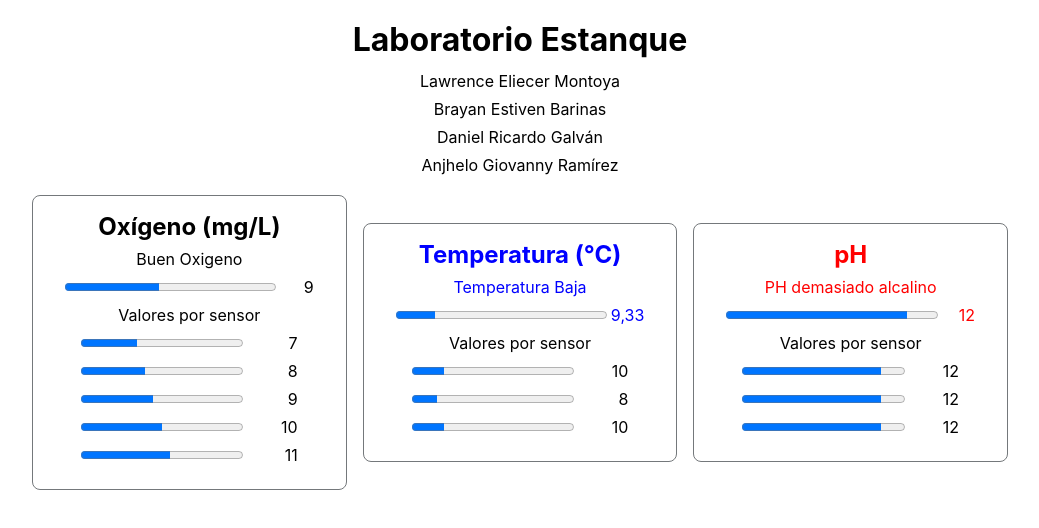
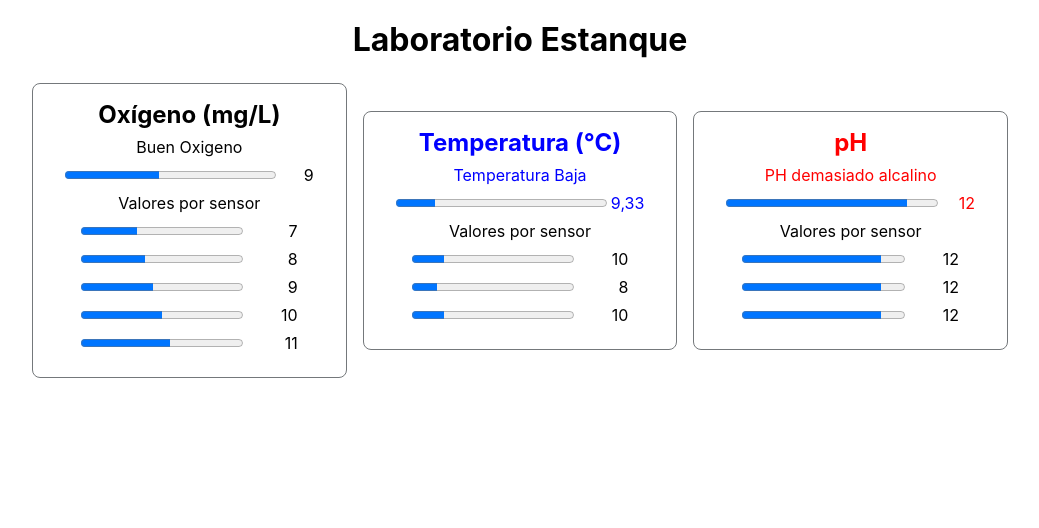
Before and after one commit to GiovannyRamirez/estanque-dashboard, a React (Create React App) app: page / in a window 1280 px wide. Shown: the top 528 px of the page, without its empty margins (120-1159 px from the left). Built offline with nearby package versions, Linux system fonts and the light colour scheme.

Commit message:
Delete names in Header

```diff
--- a/src/components/Header/Header.jsx
+++ b/src/components/Header/Header.jsx
@@ -4,10 +4,6 @@ import './style.css'
 const Header = () => (
   <div className="Header__container">
     <h1 className="Header__title">Laboratorio Estanque</h1>
-    <p className="Header__member">Lawrence Eliecer Montoya</p>
-    <p className="Header__member">Brayan Estiven Barinas</p>
-    <p className="Header__member">Daniel Ricardo Galván</p>
-    <p className="Header__member">Anjhelo Giovanny Ramírez</p>
   </div>
 )
 
--- a/src/components/Header/style.css
+++ b/src/components/Header/style.css
@@ -8,7 +8,3 @@
 .Header__title {
   margin: 12px 0;
 }
-
-.Header__member {
-  margin-bottom: 8px;
-}
```
